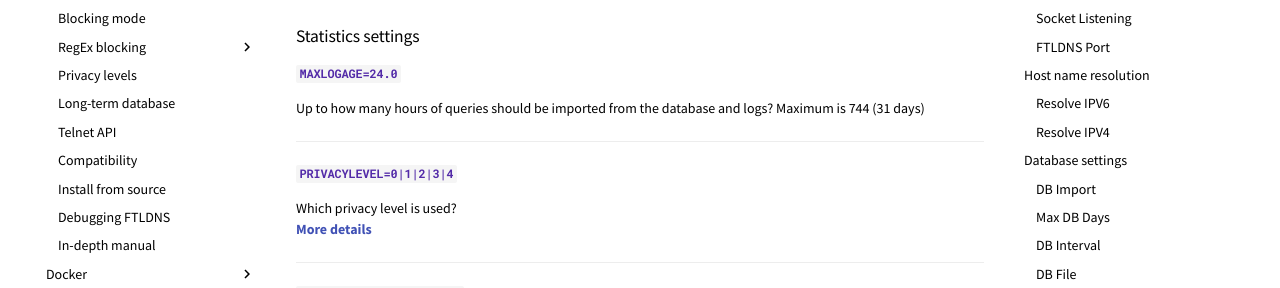
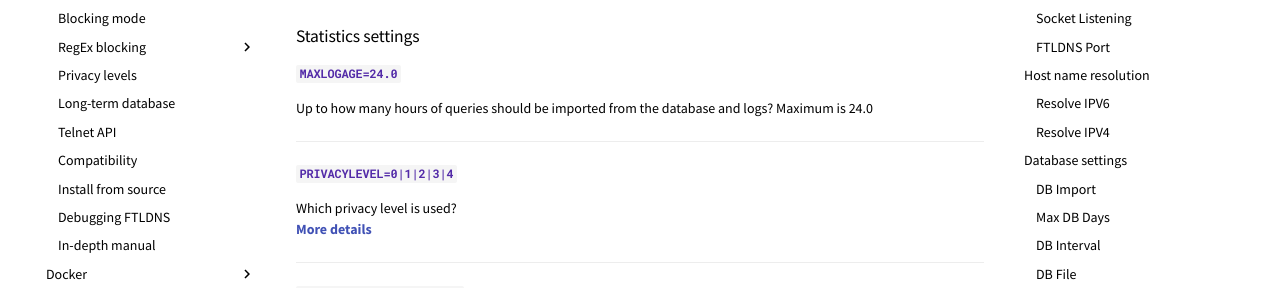
Before and after one commit to pi-hole/docs, an MkDocs documentation site: the page built from docs/ftldns/configfile.md, in a window 1280 px wide and 900 px high. Shown: the part 376-664 px from the top of the window. Built offline with MkDocs 1.6.1 and Material for MkDocs 9.7.7, drawn with Linux system fonts in a browser that asks for light colours; comment, search, counter and statistics services are not loaded.

Commit message:
Update MAXLOGAGE maximum value
The maximum value will be changed with FTL v4.2.2. Therefore, do not
merge this commit until it is released.

FTL v4.2.2 release PR: pi-hole/FTL#510

Signed-off-by: Mcat12 <newtoncat12@yahoo.com>

```diff
--- a/docs/ftldns/configfile.md
+++ b/docs/ftldns/configfile.md
@@ -10,7 +10,7 @@ How should `FTL` reply to blocked queries?<br>
 ### Statistics settings
 
 #### `MAXLOGAGE=24.0` {#maxlogage data-toc-label='Max Log Age'}
-  Up to how many hours of queries should be imported from the database and logs? Maximum is 744 (31 days)
+  Up to how many hours of queries should be imported from the database and logs? Maximum is 24.0
 <hr/>
 #### `PRIVACYLEVEL=0|1|2|3|4` {#privacylevel data-toc-label='Privacy Level'}
   Which privacy level is used?<br>
```
